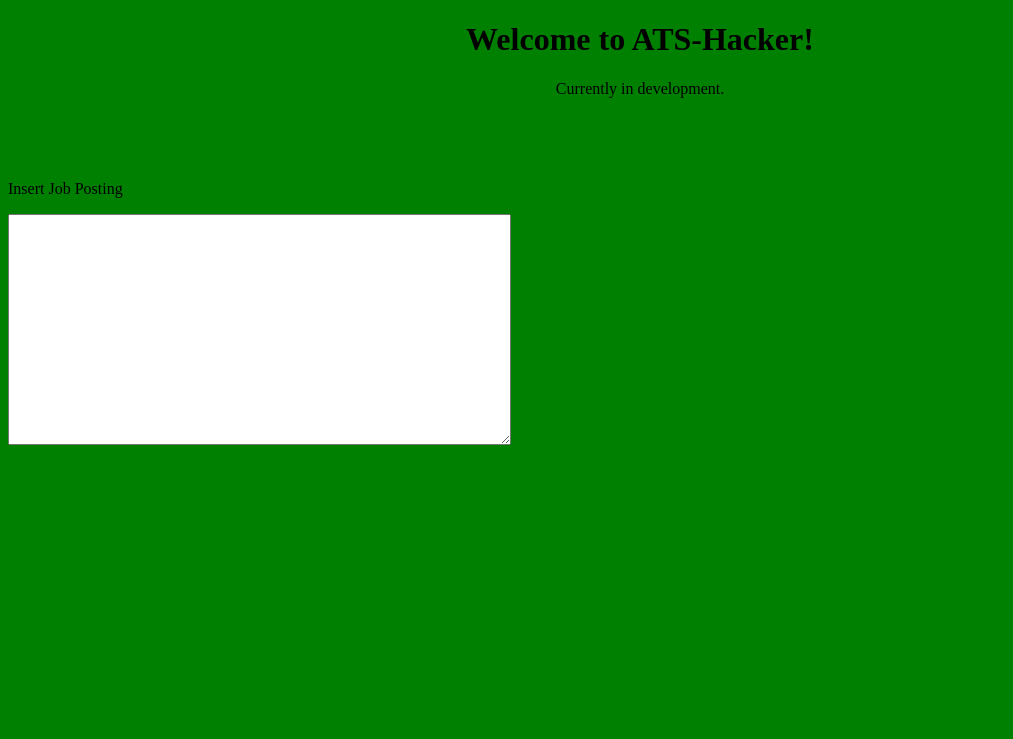
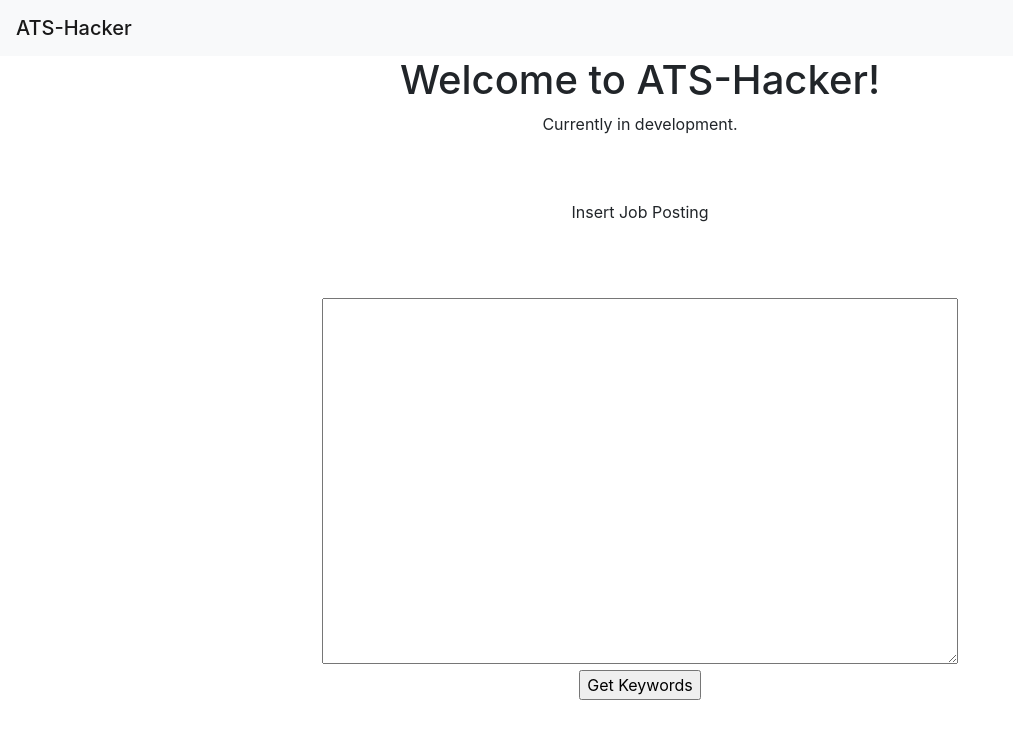
Before and after one commit to JaZa-Programming/ATS-Hacker, a Flask app: page / in a window 1280 px wide. Shown: the top 739 px of the page, without its empty margins (0-1013 px from the left). Run offline with Flask 2, Linux system fonts and the light colour scheme; some libraries are stand-ins or nearby versions.

Commit message:
corrected forms requirement/working submit button

```diff
--- a/ats_hacker/web_server/static/style.0.0.1.css
+++ /dev/null
@@ -1,8 +0,0 @@
-body{
-    background-color: green;
-}
-
-.header{
-    text-align: center;
-    padding-bottom: 50px;
-}
--- a/ats_hacker/web_server/templates/index.html
+++ b/ats_hacker/web_server/templates/index.html
@@ -3,14 +3,28 @@
 {% block title %}Welcome{% endblock %}
 
 {% block main %}
-    <div class="header">
+    <nav class="navbar navbar-light bg-light">
+        <span class="navbar-brand mb-0 h1">ATS-Hacker</span>
+    </nav>
+
+    <div class="intro">
         <h1>Welcome to ATS-Hacker!</h1>
         <p>Currently in development.</p>
+        <br>
+        <br>
+        <label><p>Insert Job Posting</p></label>
     </div>
 
+    <div class="form">
+        <form action="{{ url_for('keywords')}}" method="POST">
+            <textarea name="posting" rows="15" cols="60"></textarea>
+            <br>
+            <input type="submit" value="Get Keywords">
+        </form>
+    </div>
 
-    <form>
-        <label><p>Insert Job Posting</p></label>
-        <textarea rows="15" cols="60"></textarea>
-    </form>
+    <div>
+
+
+
 {% endblock %}
--- a/ats_hacker/web_server/templates/layout.html
+++ b/ats_hacker/web_server/templates/layout.html
@@ -3,7 +3,9 @@
 
     <head>
         <!---Styling -->
-        <link rel="stylesheet" href="static/style.0.0.1.css">
+        <link rel="stylesheet" href="https://stackpath.bootstrapcdn.com/bootstrap/4.5.0/css/bootstrap.min.css"
+        integrity="sha384-9aIt2nRpC12Uk9gS9baDl411NQApFmC26EwAOH8WgZl5MYYxFfc+NcPb1dKGj7Sk" crossorigin="anonymous">
+        <link rel="stylesheet" href="static/style.0.0.7.css">
 
         <title>ATS-Hacker / {% block title %}{% endblock %}</title>
     </head>
```
